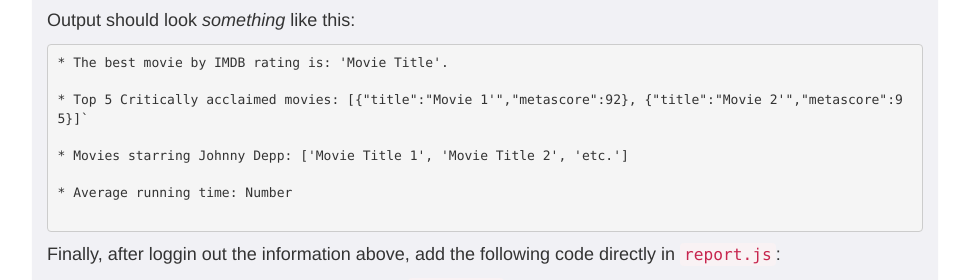
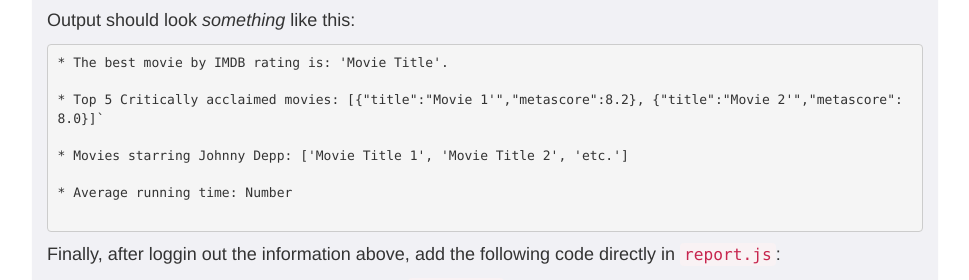
Before and after one commit to foureyes/csci-ua.0480-spring2021-034, a Jekyll site: the page built from homework/02.markdown, in a window 1280 px wide and 900 px high, scrolled down 17681 px. Shown: the part 205-485 px from the top of the window, without its empty margins (155-1124 px from the left). Built offline with Jekyll 4.4.1, drawn with Linux system fonts in a browser that asks for light colours.

Commit message:
fix scores

````diff
--- a/homework/02.markdown
+++ b/homework/02.markdown
@@ -838,7 +838,7 @@ Output should look _something_ like this:
 ```
 * The best movie by IMDB rating is: 'Movie Title'.
 
-* Top 5 Critically acclaimed movies: [{"title":"Movie 1'","metascore":92}, {"title":"Movie 2'","metascore":95}]`
+* Top 5 Critically acclaimed movies: [{"title":"Movie 1'","metascore":8.2}, {"title":"Movie 2'","metascore":8.0}]`
 
 * Movies starring Johnny Depp: ['Movie Title 1', 'Movie Title 2', 'etc.']
 
````
